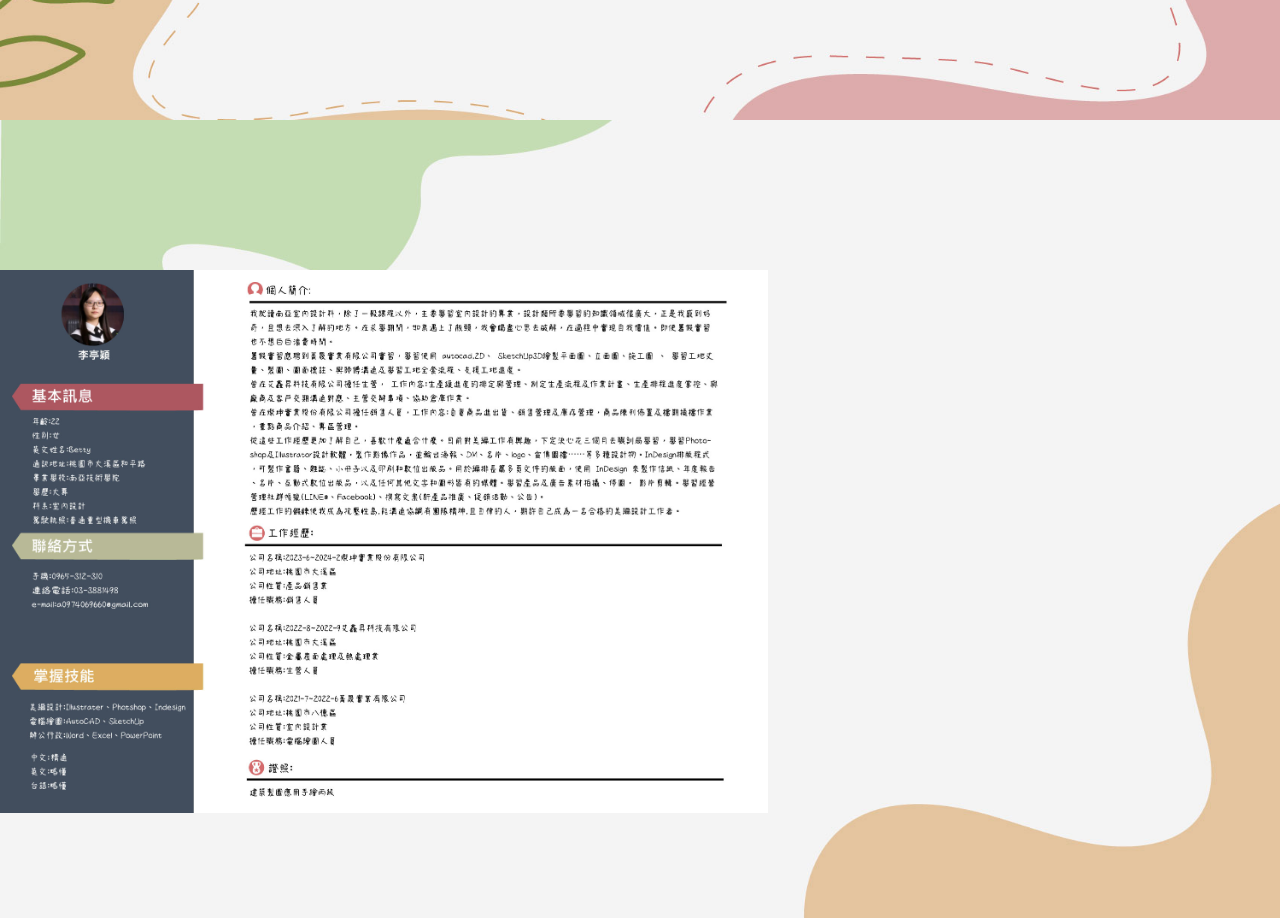
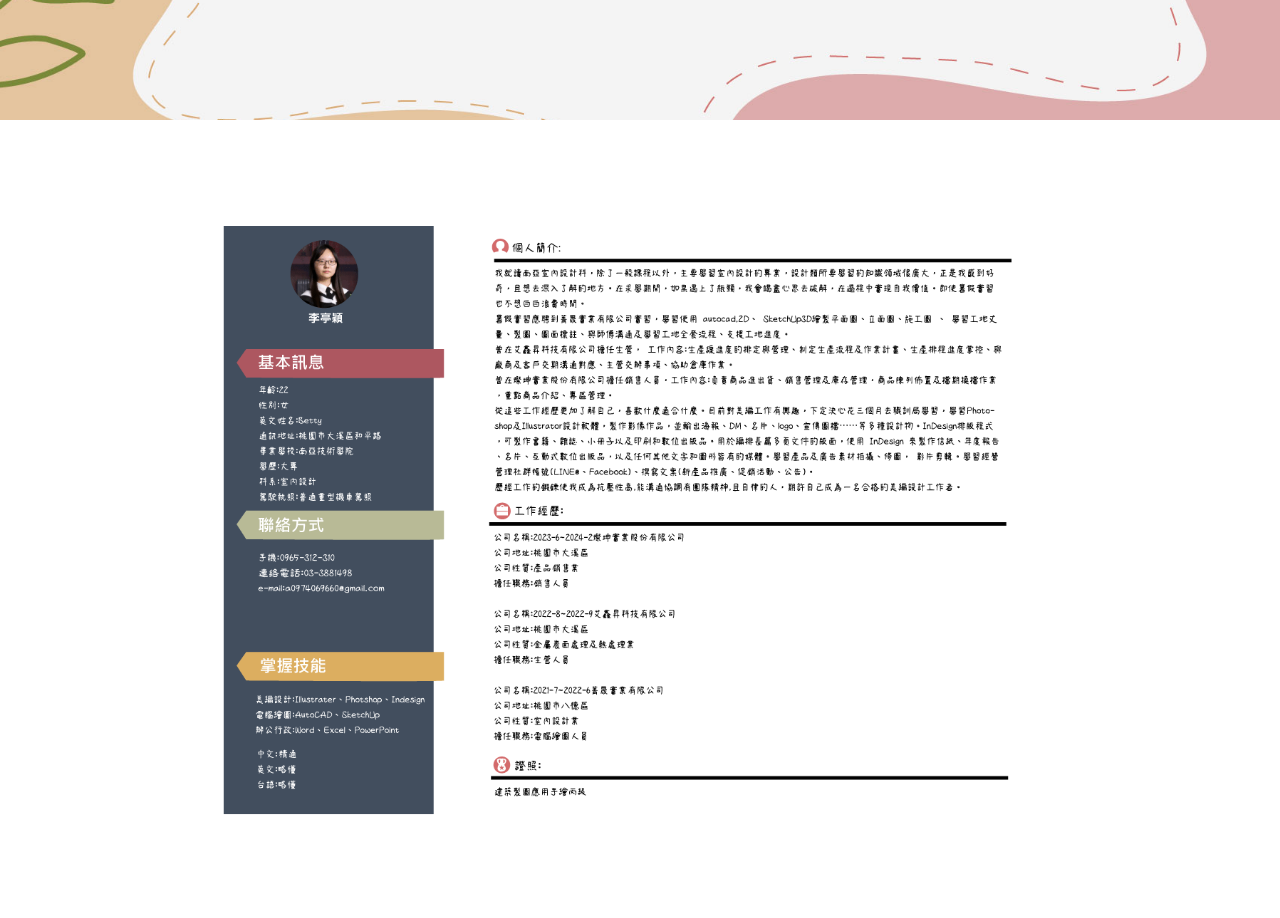
Before and after one commit to betty91031666/Portfolio, a plain HTML site: page index.html in a window 1280 px wide. Shown: the part 680-1598 px from the top of the page. Drawn offline with nearby package versions, Linux system fonts and the light colour scheme.

Commit message:
20240617-v1

```diff
--- a/css/index.css
+++ b/css/index.css
@@ -3,7 +3,7 @@
      background-image: url("../images/封面.jpg");
 }
 #About {
-     background-image: url("../images/背景.jpg");
+     background-image: url("../images/履歷表設計.png");
 }
 #Poster{
     background-image: url("../images/背景.jpg");
@@ -59,9 +59,9 @@ section{
     color: blue;
 }
 
-#About img{
+/* #About img{
     width: 60%;
-}
+} */
 #Poster img{
     width: 60%;
 }
@@ -77,6 +77,9 @@ section{
 #Menu img{
     width: 60%;
 }
+#background img{
+    width: 60%;
+}
 #portfolio1 txt{
     background-color:rgba(255,255,255,.6);
     border-radius: 50px;
--- a/index.html
+++ b/index.html
@@ -79,7 +79,7 @@
     </section>
     <!-- About-->
     <section id="About">
-        <img src="./images/履歷表設計.jpg" alt="">
+        <!-- <img src="./images/履歷表設計.jpg" alt=""> -->
         <div class="container">
             <div class="row">
                 <!-- <div class="txt-bg">
```
Also changed, not shown: images/履歷表設計.png (added).
